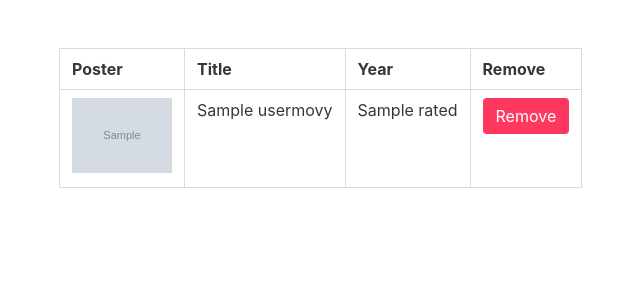
After one commit to kdougla01/movie-api-mongo, a Flask app: page /userFavs in a window 1280 px wide. The commit adds this page. Shown: the top 300 px of the page, without its empty margins (5-645 px from the left). Run offline with Flask 2, Linux system fonts and the light colour scheme; grey boxes marked "Sample" are stand-in pictures; a database or web service that is not in the repository returns one stand-in record (values such as "Sample title"); some libraries are stand-ins or nearby versions.

Commit message:
v0.5
MongoDB integration

```diff
--- a/app.py
+++ b/app.py
@@ -1,7 +1,14 @@
 from flask import Flask, render_template, request
+from flask_pymongo import PyMongo
+from bson.objectid import ObjectId
 import requests
 
+
 app = Flask(__name__)
+app.secret_key = "secret key"
+app.config["MONGO_URI"] = "mongodb://localhost:27017/movies"
+mongo = PyMongo(app)
+
 
 @app.route('/movie', methods=['POST'])
 def movie():
@@ -30,9 +37,6 @@ def info(id):
     r = requests.get('http://www.omdbapi.com/?apikey='+apikey+'&i='+imdb_search)
     json_object = r.json()
 
-    #items = json_object['ID']
-
-    #for item in json_object:
     poster = json_object['Poster']
     title = json_object['Title']
     rated = json_object['Rated']
@@ -47,8 +51,25 @@ def info(id):
         source = rating['Source']
         value = rating['Value']
 
+    if request.method == 'POST':
+        fav = mongo.db.userMovies.insert({'_id': id, 'title': title, 'rated': rated, 'poster': poster})
+        resp = 'Added to Favourites'
+        return resp
+
     #return json_object
-    return render_template('info.html', ratings=ratings, poster=poster, title=title, rated=rated, director=director, runtime=runtime, plot=plot, released=released)
+    return render_template('info.html', id=id, ratings=ratings, poster=poster, title=title, rated=rated, director=director, runtime=runtime, plot=plot, released=released)
+
+
+@app.route('/delete/<id>', methods=['POST'])
+def delete_movie(id):
+    mongo.db.userMovies.delete_one({'_id': id})
+    resp = 'Movie removed successfully!'
+    return resp
+
+@app.route('/userFavs')
+def userFavs():
+    favMovies = mongo.db.userMovies.find()
+    return render_template('userMovies.html', favMovies=favMovies)
 
 @app.route('/')
 def index():
--- /dev/null
+++ b/templates/userMovies.html
@@ -0,0 +1,40 @@
+<!DOCTYPE html>
+<html>
+  <head>
+    <meta charset="utf-8">
+    <meta name="viewport" content="width=device-width, initial-scale=1">
+    <title>Movies</title>
+    <link rel="stylesheet" href="https://cdnjs.cloudflare.com/ajax/libs/bulma/0.7.2/css/bulma.min.css">
+    <script defer src="https://use.fontawesome.com/releases/v5.3.1/js/all.js"></script>
+  </head>
+  <body>
+  <section class="section">
+    <div class="container">
+      <table class="table is-bordered">
+  		<thead>
+		<tr>
+			<th>Poster</th>
+			<th>Title</th>
+			<th>Year</th>
+			<th>Remove</th>
+		</tr>
+		</thead>
+		<tbody>
+		{% for item in favMovies %}
+			<tr>
+				<td><img src="{{ item.poster }}" width=100px; height=150px;></img></td>
+				<td><h1> {{ item.title }} </h1></td>
+				<td><h2> {{ item.rated }}</h2></td>
+				<td>
+					<form method="POST" action="/delete/{{item._id}}">
+						<button class="button is-danger">Remove</button>
+					</form>
+				</td>
+			</tr>
+		{% endfor %}
+		</tbody>
+	</table>
+    </div>
+  </section>
+  </body>
+</html>
```
Also changed, not shown: templates/info.html (+10 -0 lines).
